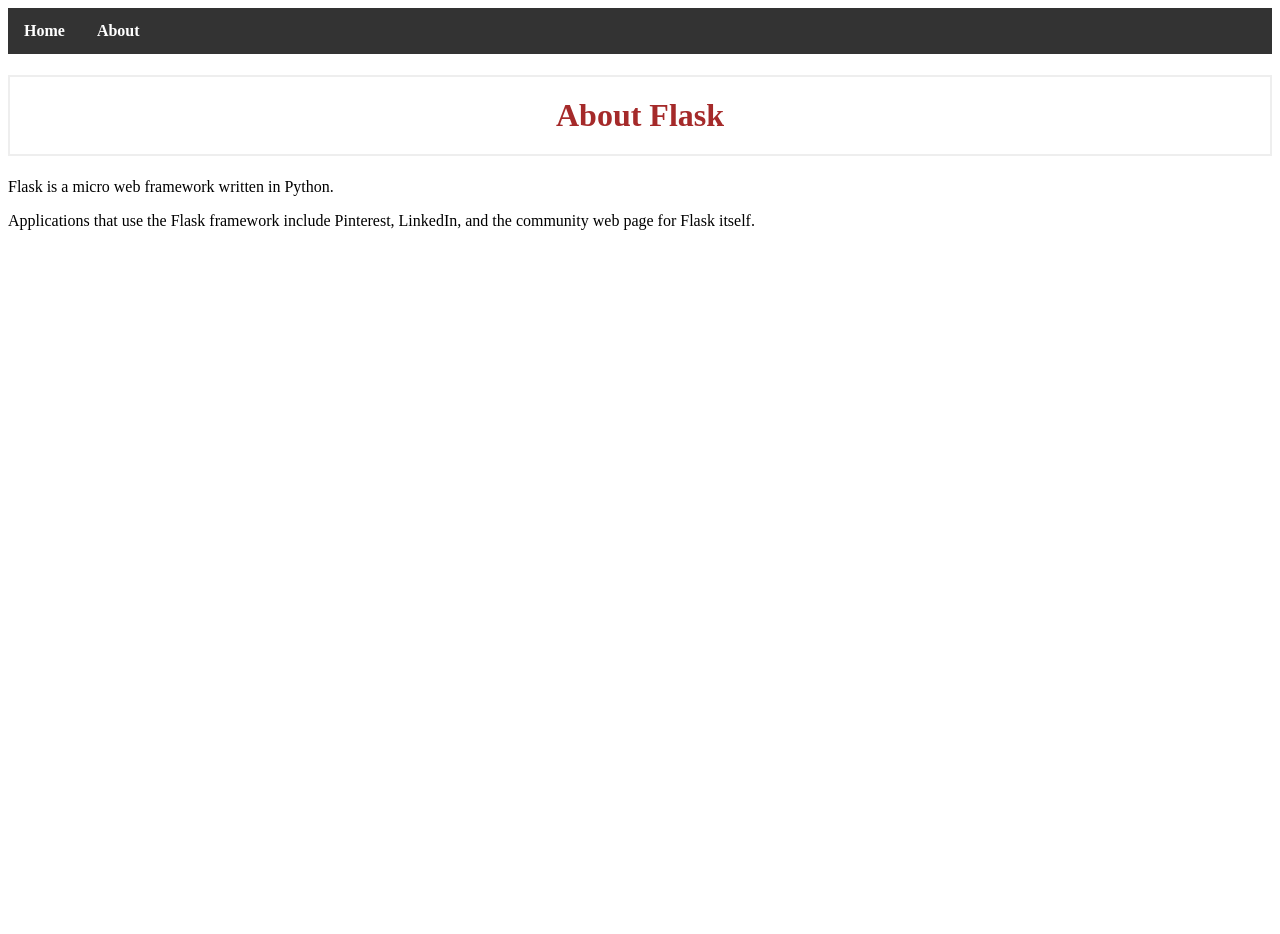
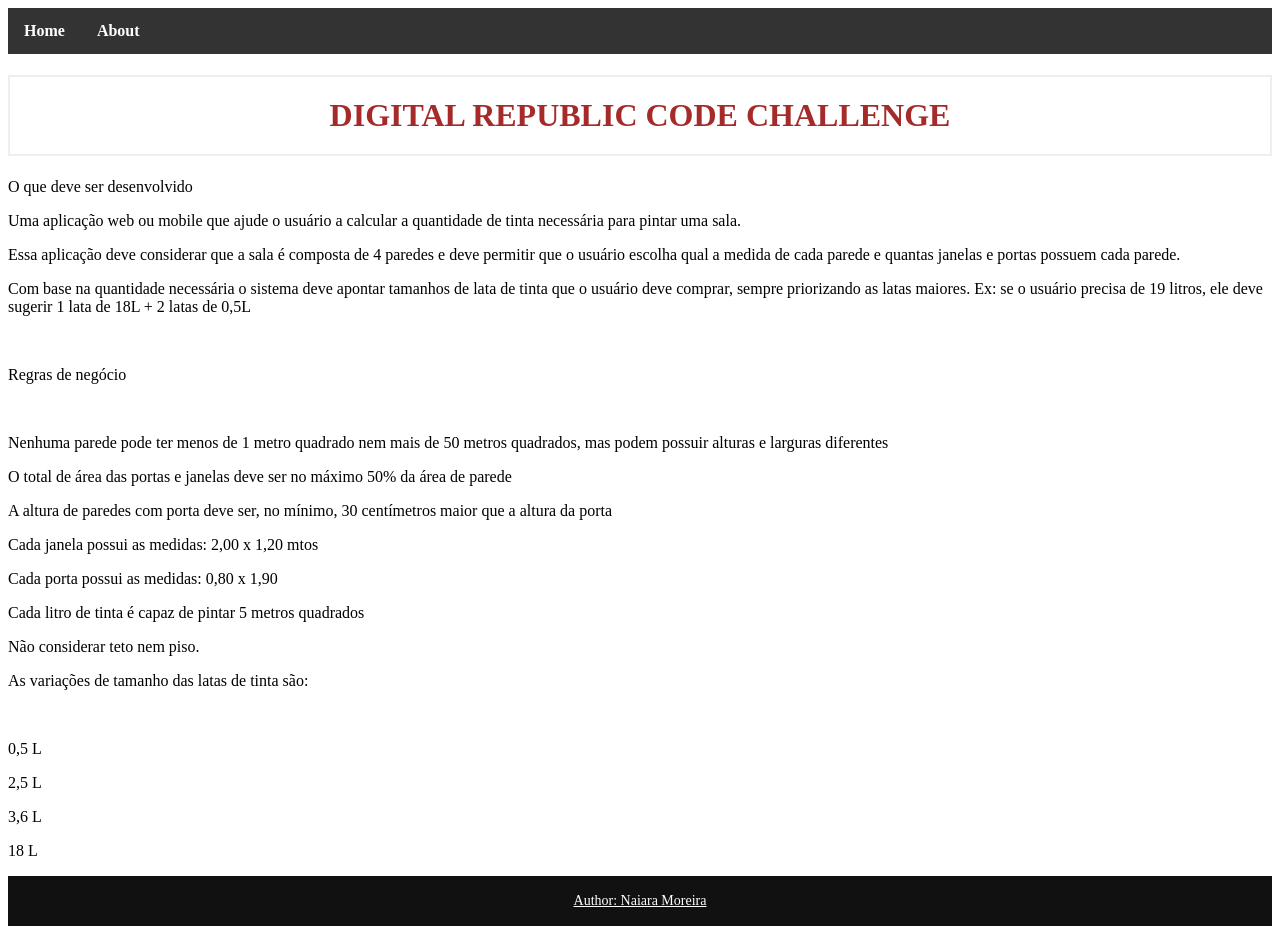
Before and after one commit to naiaramoreira/digital-republic-challenge, a Flask app: page /about in a window 1280 px wide. Before the commit the page ends 230 px from the top, so only its background shows below. Run offline with Flask 2, Linux system fonts and the light colour scheme.

Commit message:
Versão Inicial

```diff
--- a/app.py
+++ b/app.py
@@ -29,4 +29,4 @@ def about():
 
 
 if __name__ == "__main__":
-    app.run(host="localhost", port=5000)
+    app.run(host="0.0.0.0", port=5000)
--- a/static/css/template.css
+++ b/static/css/template.css
@@ -29,6 +29,14 @@ li a:hover {
   background-color: #111;
 }
 
+footer {
+  text-align: center;
+  padding: 3px;
+  background-color: #111;
+  font-size: 14px;
+  color: white;
+}
+
 .button {
   background-color: #008CBA; /* Blue */
   border: none;
@@ -41,7 +49,7 @@ li a:hover {
 }
 
 .campos {
-    margin-right: 60%;
+    margin: 20px;
     border: 1px solid #4CAF50;
 }
 
--- a/templates/about.html
+++ b/templates/about.html
@@ -2,16 +2,33 @@
 <html lang="en" dir="ltr">
   <head>
     <meta charset="utf-8">
-    <title>About Flask</title>
+    <title>CODE CHALLENGE</title>
   </head>
   <body>
     {% extends "template.html" %}
     {% block content %}
 
-    <h1> About Flask </h1>
-    <p> Flask is a micro web framework written in Python.</p>
-    <p> Applications that use the Flask framework include Pinterest,
-      LinkedIn, and the community web page for Flask itself.</p>
+    <h1> DIGITAL REPUBLIC CODE CHALLENGE </h1>
+    <p> O que deve ser desenvolvido</p>
+    <p>Uma aplicação web ou mobile que ajude o usuário a calcular a quantidade de tinta necessária para pintar uma sala.</p>
+    <p>Essa aplicação deve considerar que a sala é composta de 4 paredes e deve permitir que o usuário escolha qual a medida de cada parede e quantas janelas e portas possuem cada parede.</p>
+    <p>Com base na quantidade necessária o sistema deve apontar tamanhos de lata de tinta que o usuário deve comprar, sempre priorizando as latas maiores. Ex: se o usuário precisa de 19 litros, ele deve sugerir 1 lata de 18L + 2 latas de 0,5L</p>
+    <br>
+    <p>Regras de negócio </p>
+    <br>
+    <p>Nenhuma parede pode ter menos de 1 metro quadrado nem mais de 50 metros quadrados, mas podem possuir alturas e larguras diferentes</p>
+    <p>O total de área das portas e janelas deve ser no máximo 50% da área de parede</p>
+    <p>A altura de paredes com porta deve ser, no mínimo, 30 centímetros maior que a altura da porta</p>
+    <p>Cada janela possui as medidas: 2,00 x 1,20 mtos</p>
+    <p>Cada porta possui as medidas: 0,80 x 1,90</p>
+    <p>Cada litro de tinta é capaz de pintar 5 metros quadrados</p>
+    <p>Não considerar teto nem piso.</p>
+    <p>As variações de tamanho das latas de tinta são:</p>
+    <br>
+    <p>0,5 L</p>
+    <p>2,5 L</p>
+    <p>3,6 L</p>
+    <p>18 L</p>
 
     {% endblock %}
   </body>
--- a/templates/home.html
+++ b/templates/home.html
@@ -1,5 +1,7 @@
 <!DOCTYPE html>
+
 {% extends "template.html" %}
+
 <html lang="en" dir="ltr">
   <head>
     <meta charset="utf-8">
--- a/templates/template.html
+++ b/templates/template.html
@@ -23,4 +23,7 @@
 {% endblock %}
 
  </body>
+<footer>
+  <p><i class="fa-brands fa-linkedin"></i><a style="color: white;" href="https://www.linkedin.com/in/naiaramoreira/" >Author: Naiara Moreira</a></p>
+</footer>
 </html>
```
